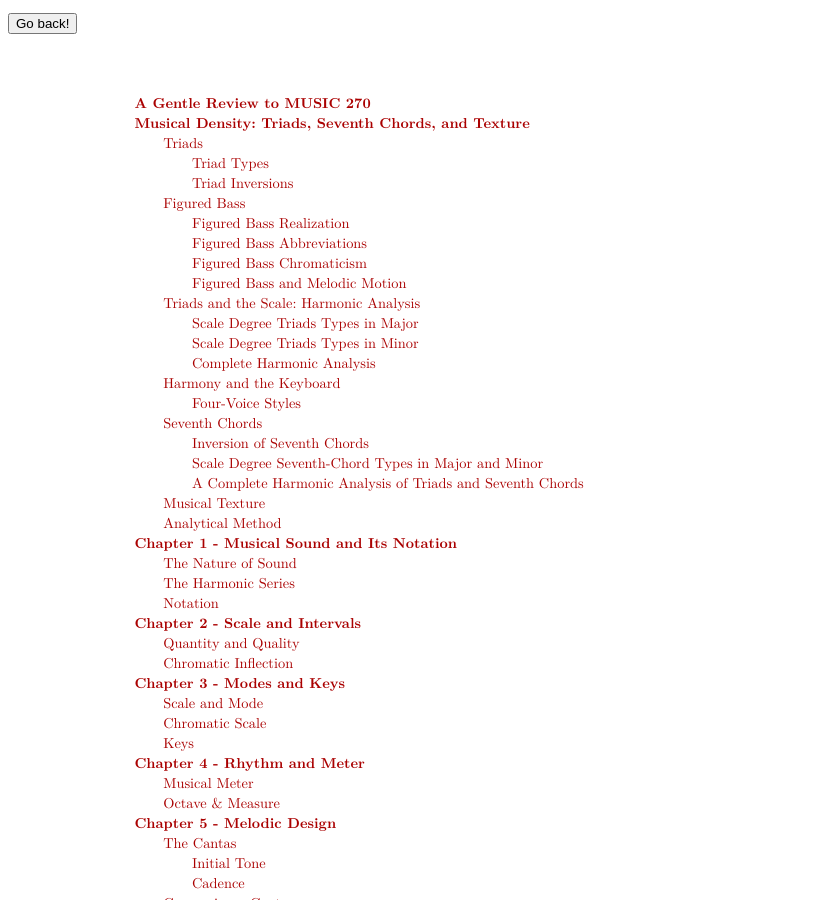
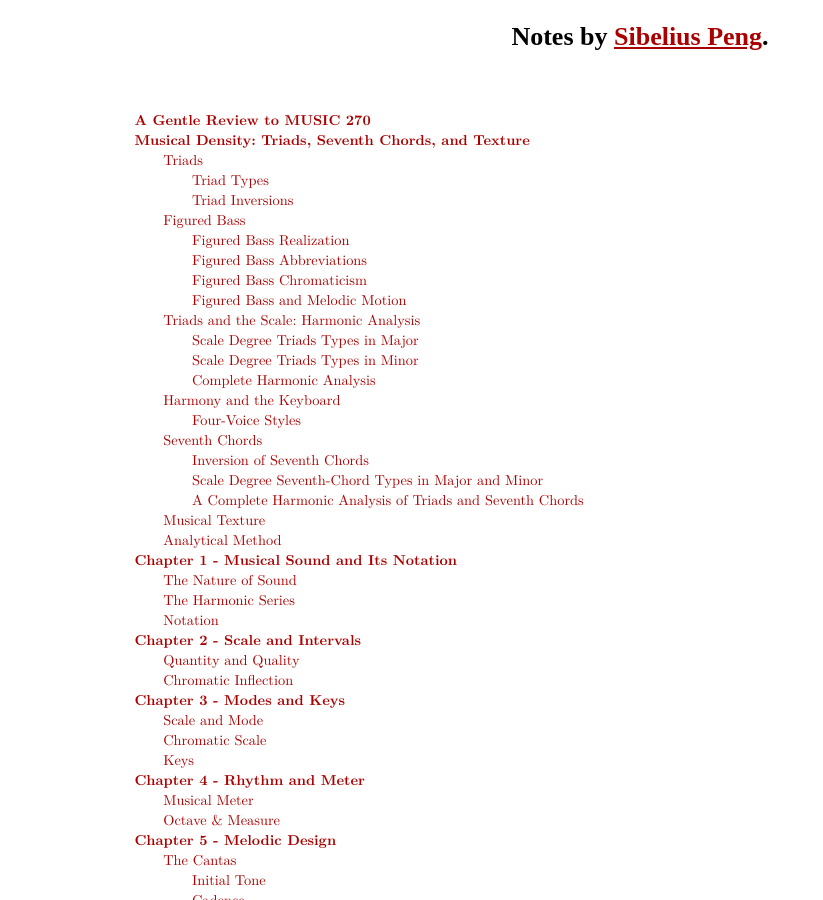
Before and after one commit to sibelius-notes/sibelius-notes.github.io, a Jekyll site: the page built from markdown/1199/music270_review.html, in a window 1280 px wide and 900 px high. Shown: the whole window, without its empty margins (0-823 px from the left). Built offline with Jekyll 4.4.1, drawn with Linux system fonts in a browser that asks for light colours; some web fonts are replaced; formulas are drawn with MathJax 3.

```diff
--- a/_layouts/markdown.html
+++ b/_layouts/markdown.html
@@ -16,9 +16,9 @@
 </head>
 <body>
 
-<form>
-      <input type="button" value="Go back!" onclick="history.back()">
-</form>
+    <h2 align="center" style="font-family: 'Sacramento', cursive;">
+        Notes by <a href="/">Sibelius Peng</a>.
+    </h2>
 
 
 {{ content }}
```
